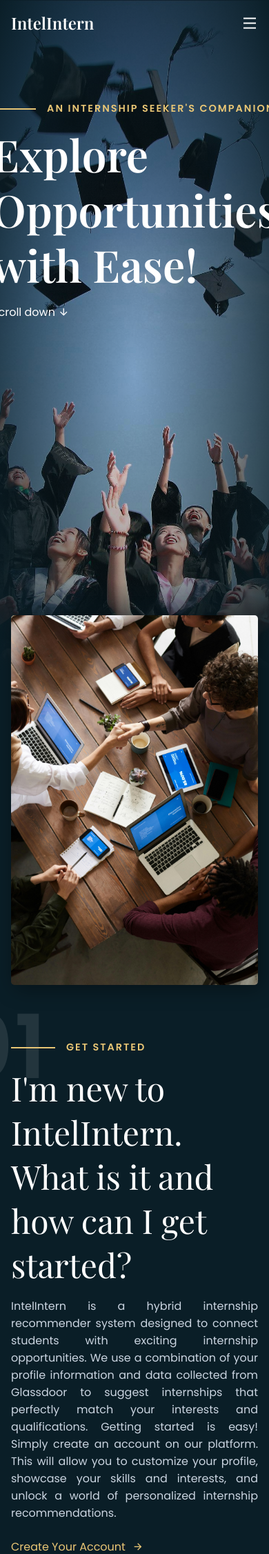
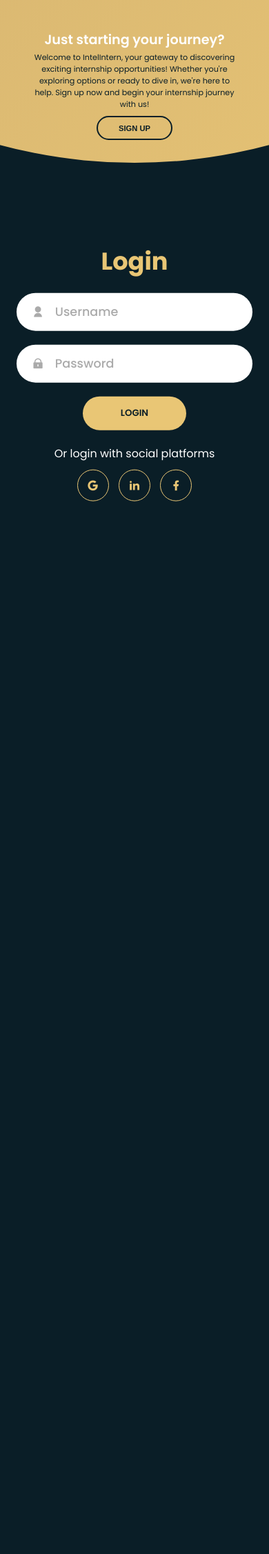
Before and after one commit to DanishSuffian/FinalYearProject, a Flask app: page / in a window 390 px wide; the page is wider, and only the part inside the window is pictured. Shown: the top 2253 px of that part at 69% size. After the commit the page ends 727 px from the top of that part, so only its background shows below. Run offline with Flask 3, Linux system fonts and the light colour scheme.

Commit message:
Eighth Commit - Continued with the design of the login and sign up page.

```diff
--- a/app.py
+++ b/app.py
@@ -5,7 +5,7 @@ app = Flask(__name__)
 
 @app.route('/')
 def index():
-    return render_template('landing.html')
+    return render_template('login_signup.html')
 
 
 if __name__ == '__main__':
--- /dev/null
+++ b/static/login_signup.css
@@ -0,0 +1,420 @@
+@import url('https://fonts.googleapis.com/css2?family=Fjalla+One&family=Playfair+Display:wght@400;500;600&family=Poppins:wght@400;500;600;700&display=swap');
+
+:root {
+    --primary-color: #0a1e27;
+    --secondary-color: #e9c675;
+    --tertiary-color: #c7a66e;
+    --text-light: #cbd5e1;
+    --white: #ffffff;
+    --max-width: 1200px;
+    --header-font: "Playfair Display", serif;
+}
+
+* {
+    padding: 0;
+    margin: 0;
+    box-sizing: border-box;
+}
+
+body,
+input {
+    font-family: "Poppins", sans-serif;
+}
+
+.container {
+    position: relative;
+    width: 100%;
+    min-height: 100vh;
+    background-color: var(--primary-color);
+    overflow: hidden;
+}
+
+.container:before {
+    content: "";
+    position: absolute;
+    height: 2000px;
+    width: 2000px;
+    top: -10%;
+    right: 48%;
+    transform: translateY(-50%);
+    background-image: linear-gradient(-45deg, var(--secondary-color) 0%, var(--tertiary-color) 100%);
+    transition: 1.8s ease-in-out;
+    border-radius: 50%;
+    z-index: 6;
+}
+
+.forms__container {
+    position: absolute;
+    top: 0;
+    left: 0;
+    width: 100%;
+    height: 100%;
+}
+
+.login__signup {
+    position: absolute;
+    top: 50%;
+    left: 75%;
+    width: 50%;
+    display: grid;
+    transform: translate(-50%, -50%);
+    transition: 1s 0.7s ease-in-out;
+    grid-template-columns: 1fr;
+    z-index: 5;
+}
+
+form {
+    display: flex;
+    transition: all 0.2s 0.7s;
+    align-items: center;
+    justify-content: center;
+    flex-direction: column;
+    overflow: hidden;
+    grid-column: 1/2;
+    grid-row: 1/2;
+    padding: 0rem 5rem;
+}
+
+form.login__form {
+    z-index: 2;
+}
+
+form.signup__form {
+    opacity: 0;
+    z-index: 1;
+}
+
+.title {
+    font-size: 2.2rem;
+    color: var(--secondary-color);
+    margin-bottom: 10px;
+}
+
+.input__field {
+    position: relative;
+    width: 100%;
+    max-width: 380px;
+    height: 55px;
+    margin: 10px 0;
+    display: grid;
+    background-color: var(--white);
+    border-radius: 55px;
+    grid-template-columns: 15% 85%;
+    padding: 0 0.4rem;
+}
+
+.input__field i {
+    text-align: center;
+    line-height: 55px;
+    color: #aaa;
+    transition: 0.5s;
+    font-size: 1.1rem;
+}
+
+.input__field input {
+    background: none;
+    color: var(--primary-color);
+    outline: none;
+    border: none;
+    line-height: 1;
+    font-weight: 600;
+    font-size: 1.1rem;
+}
+
+.input__field input::placeholder {
+    color: #aaa;
+    font-weight: 500;
+}
+
+.btn {
+    width: 150px;
+    height: 49px;
+    background-color: var(--secondary-color);
+    color: var(--primary-color);
+    border: none;
+    border-radius: 49px;
+    outline: none;
+    text-transform: uppercase;
+    font-weight: 600;
+    margin: 10px 0;
+    transition: 0.5s;
+    cursor: pointer;
+}
+
+.btn:hover {
+    background-color: var(--white);
+}
+
+.social__text {
+    color: var(--white);
+    font-size: 1rem;
+    padding: 0.7rem 0;
+}
+
+.social__media {
+    display: flex;
+    justify-content: center;
+}
+
+.social__icon {
+    display: flex;
+    width: 46px;
+    height: 46px;
+    color: var(--secondary-color);
+    justify-content: center;
+    align-items: center;
+    margin: 0 0.45rem;
+    border-radius: 50%;
+    border: 1px solid var(--secondary-color);
+    text-decoration: none;
+    font-size: 1.1rem;
+    transition: 0.3s;
+}
+
+.social__icon:hover {
+    color: var(--white);
+    border-color: var(--white);
+}
+
+.image {
+    width: 100%;
+    transition: transform 1.1s ease-in-out;
+    transition-delay: 0.4s;
+}
+
+.panels__container {
+    position: absolute;
+    display: grid;
+    height: 100%;
+    width: 100%;
+    top: 0;
+    left: 0;
+    grid-template-columns: repeat(2, 1fr);
+}
+
+.panel {
+    display: flex;
+    flex-direction: column;
+    align-items: flex-end;
+    justify-content: space-around;
+    text-align: center;
+    z-index: 6;
+}
+
+.left__panel {
+    pointer-events: all;
+    padding: 3rem 17% 2rem 12%;
+}
+
+.right__panel {
+    pointer-events: none;
+    padding: 3rem 12% 2rem 17%;
+}
+
+.panel .content {
+    color: var(--white);
+    transition: transform 0.9s ease-in-out;
+    transition-delay: 0.6s;
+}
+
+.panel h3 {
+    font-weight: 600;
+    line-height: 1;
+    font-size: 1.5rem;
+}
+
+.panel p {
+    color: var(--primary-color);
+    font-size: 0.95rem;
+    padding: 0.7rem 0;
+}
+
+.btn.transparent {
+    width: 130px;
+    height: 41px;
+    background: none;
+    color: var(--primary-color);
+    border: 2px solid var(--primary-color);
+    margin: 0;
+    font-weight: 600;
+    font-size: 0.8rem;
+}
+
+.btn.transparent:hover {
+    color: var(--white);
+    border: 2px solid var(--white);
+}
+
+.right__panel .image,
+.right__panel .content {
+    transform: translateX(800px);
+}
+
+/*Animation*/
+
+.container.signup__mode:before {
+  right: 52%;
+  transform: translate(100%, -50%);
+}
+
+.container.signup__mode .left__panel .image,
+.container.signup__mode .left__panel .content {
+  transform: translateX(-800px);
+}
+
+.container.signup__mode .login__signup {
+  left: 25%;
+}
+
+.container.signup__mode form.signup__form {
+  opacity: 1;
+  z-index: 2;
+}
+
+.container.signup__mode form.login__form {
+  opacity: 0;
+  z-index: 1;
+}
+
+.container.signup__mode .right__panel .image,
+.container.signup__mode .right__panel .content {
+  transform: translateX(0%);
+}
+
+.container.signup__mode .left__panel {
+  pointer-events: none;
+}
+
+.container.signup__mode .right__panel {
+  pointer-events: all;
+}
+
+@media (max-width: 870px) {
+  .container {
+    height: 100vh;
+    min-height: 800px;
+  }
+
+  .login__signup {
+    width: 100%;
+    top: 95%;
+    transform: translate(-50%, -100%);
+    transition: 1s 0.8s ease-in-out;
+  }
+
+  .login__signup,
+  .container.signup__mode .login__signup {
+    left: 50%;
+  }
+
+  .panels__container {
+    grid-template-columns: 1fr;
+    grid-template-rows: 1fr 2fr 1fr;
+  }
+
+  .panel {
+    flex-direction: row;
+    justify-content: space-around;
+    align-items: center;
+    padding: 2.5rem 8%;
+    grid-column: 1 / 2;
+  }
+
+  .right__panel {
+    grid-row: 3 / 4;
+  }
+
+  .left__panel {
+    grid-row: 1 / 2;
+  }
+
+  .image {
+    width: 200px;
+    transition: transform 0.9s ease-in-out;
+    transition-delay: 0.6s;
+  }
+
+  .panel .content {
+    padding-right: 15%;
+    transition: transform 0.9s ease-in-out;
+    transition-delay: 0.8s;
+  }
+
+  .panel h3 {
+    font-size: 1.2rem;
+  }
+
+  .panel p {
+    font-size: 0.7rem;
+    padding: 0.5rem 0;
+  }
+
+  .btn.transparent {
+    width: 110px;
+    height: 35px;
+    font-size: 0.7rem;
+  }
+
+  .container:before {
+    width: 1500px;
+    height: 1500px;
+    transform: translateX(-50%);
+    left: 30%;
+    bottom: 68%;
+    right: initial;
+    top: initial;
+    transition: 2s ease-in-out;
+  }
+
+  .container.signup__mode:before {
+    transform: translate(-50%, 100%);
+    bottom: 32%;
+    right: initial;
+  }
+
+  .container.signup__mode .left__panel .image,
+  .container.signup__mode .left__panel .content {
+    transform: translateY(-300px);
+  }
+
+  .container.signup__mode .right__panel .image,
+  .container.signup__mode .right__panel .content {
+    transform: translateY(0px);
+  }
+
+  .right__panel .image,
+  .right__panel .content {
+    transform: translateY(300px);
+  }
+
+  .container.signup__mode .login__signup {
+    top: 5%;
+    transform: translate(-50%, 0);
+  }
+}
+
+@media (max-width: 570px) {
+  form {
+    padding: 0 1.5rem;
+  }
+
+  .image {
+    display: none;
+  }
+  .panel .content {
+    padding: 0.5rem 1rem;
+  }
+  .container {
+    padding: 1.5rem;
+  }
+
+  .container:before {
+    bottom: 72%;
+    left: 50%;
+  }
+
+  .container.signup__mode:before {
+    bottom: 28%;
+    left: 50%;
+  }
+}
--- /dev/null
+++ b/static/scripts/login_signup.js
@@ -0,0 +1,11 @@
+const login__btn = document.querySelector("#login__btn");
+const signup__btn = document.querySelector("#signup__btn");
+const container = document.querySelector(".container");
+
+signup__btn.addEventListener("click", () => {
+    container.classList.add("signup__mode");
+});
+
+login__btn.addEventListener("click", () => {
+    container.classList.remove("signup__mode");
+});
--- a/templates/landing.html
+++ b/templates/landing.html
@@ -116,7 +116,6 @@
             </div>
         </div>
     </section>
-
     <footer class="footer">
         <div class="section__container footer__container">
             <div class="footer__col">
--- /dev/null
+++ b/templates/login_signup.html
@@ -0,0 +1,108 @@
+<!DOCTYPE html>
+<html lang="en">
+<head>
+    <meta charset="UTF-8">
+    <meta name="viewport" content="width=device-width, initial-scale=1.0">
+    <link
+    href="https://cdn.jsdelivr.net/npm/remixicon@4.2.0/fonts/remixicon.css"
+    rel="stylesheet"
+    />
+    <link rel="stylesheet" href="../static/login_signup.css">
+    <title>Login & Sign Up Page | IntelIntern</title>
+</head>
+<body>
+    <div class="container">
+        <div class="forms__container">
+            <div class="login__signup">
+                <form action="#" class="login__form">
+                    <h2 class="title">Login</h2>
+                    <div class="input__field">
+                        <i class="ri-user-fill"></i>
+                        <input type="text" placeholder="Username"/>
+                    </div>
+                    <div class="input__field">
+                        <i class="ri-lock-fill"></i>
+                        <input type="password" placeholder="Password"/>
+                    </div>
+                    <input type="submit" value="Login" class="btn solid"/>
+                    <p class="social__text"> Or login with social platforms</p>
+                    <div class="social__media">
+                        <a href="#" class="social__icon">
+                            <i class="ri-google-fill"></i>
+                        </a>
+                        <a href="#" class="social__icon">
+                            <i class="ri-linkedin-fill"></i>
+                        </a>
+                        <a href="#" class="social__icon">
+                            <i class="ri-facebook-fill"></i>
+                        </a>
+                    </div>
+                </form>
+                <form action="#" class="signup__form">
+                    <h2 class="title">Sign Up</h2>
+                    <div class="input__field">
+                        <i class="ri-user-fill"></i>
+                        <input type="text" placeholder="Username"/>
+                    </div>
+                    <div class="input__field">
+                        <i class="ri-mail-fill"></i>
+                        <input type="email" placeholder="Email"/>
+                    </div>
+                    <div class="input__field">
+                        <i class="ri-lock-fill"></i>
+                        <input type="password" placeholder="Password"/>
+                    </div>
+                    <div class="input__field">
+                        <i class="ri-key-fill"></i>
+                        <input type="password" placeholder="Confirm Password"/>
+                    </div>
+                    <input type="submit" value="Sign Up" class="btn"/>
+                    <p class="social__text"> Or sign up with social platforms</p>
+                    <div class="social__media">
+                        <a href="#" class="social__icon">
+                            <i class="ri-google-fill"></i>
+                        </a>
+                        <a href="#" class="social__icon">
+                            <i class="ri-linkedin-fill"></i>
+                        </a>
+                        <a href="#" class="social__icon">
+                            <i class="ri-facebook-fill"></i>
+                        </a>
+                    </div>
+                </form>
+            </div>
+        </div>
+        <div class="panels__container">
+            <div class="panel left__panel">
+                <div class="content">
+                    <h3>Just starting your journey?</h3>
+                    <p>
+                        Welcome to IntelIntern, your gateway to discovering exciting internship
+                        opportunities! Whether you're exploring options or ready to dive in,
+                        we're here to help. Sign up now and begin your internship journey with us!
+                    </p>
+                    <button class="btn transparent" id="signup__btn">
+                        Sign Up
+                    </button>
+                </div>
+                <img src="../static/assets/login.svg" class="image" alt="" />
+            </div>
+            <div class="panel right__panel">
+                <div class="content">
+                    <h3>Continuing your journey?</h3>
+                    <p>
+                        Welcome back to IntelIntern! Login to discover tailored internship
+                        recommendations, connect with top companies and take the next step in
+                        your professional growth. Let's continue exploring opportunities together!
+                    </p>
+                    <button class="btn transparent" id="login__btn">
+                        Login
+                    </button>
+                </div>
+                <img src="../static/assets/signup.svg" class="image" alt="" />
+            </div>
+        </div>
+    </div>
+    <script src="../static/scripts/login_signup.js"></script>
+</body>
+</html>
```
Also changed, not shown: static/assets/login.svg (added), static/assets/signup.svg (added), 1 other file.
